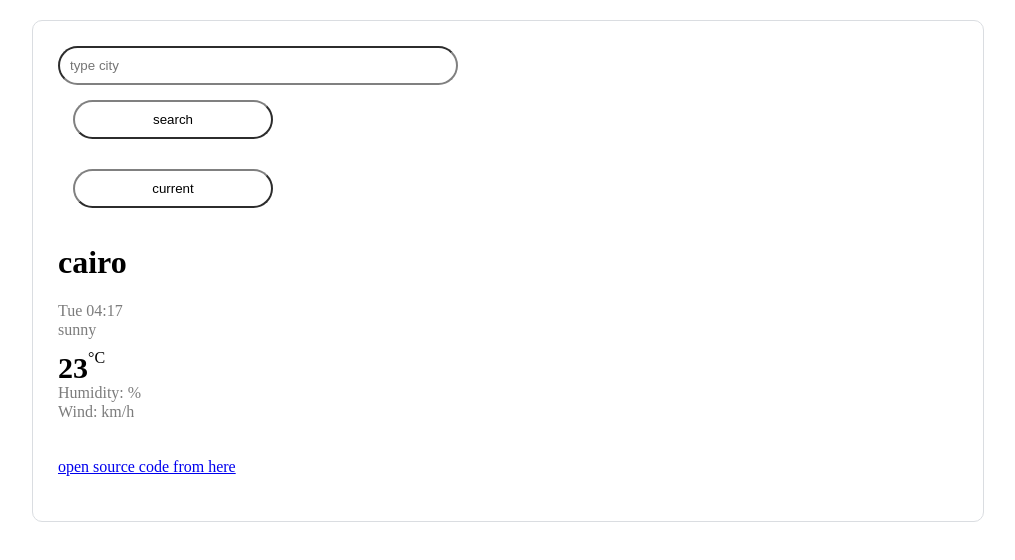
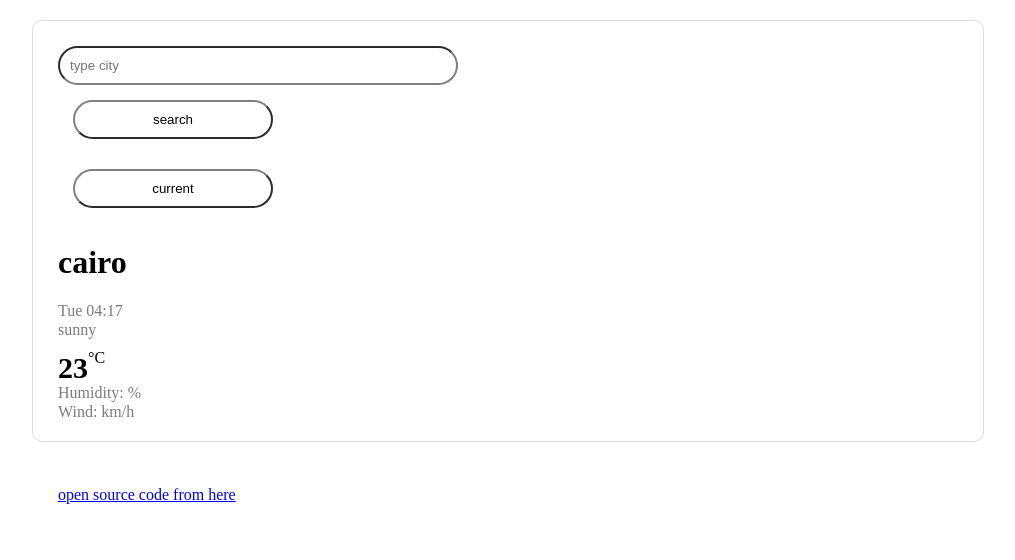
Before and after one commit to maryamabueleid/simple-weather-app-, a plain HTML site: page index.html in a window 1280 px wide. Shown: the whole page, without its empty margins (132-1147 px from the left). Drawn offline with nearby package versions, Linux system fonts and the light colour scheme; no server answers.

Commit message:
styled and updated the link

```diff
--- a/index.html
+++ b/index.html
@@ -32,14 +32,16 @@
           <ul>
             <li>Humidity: <span id="humidity"></span>%</li>
             <li>Wind: <span id="wind"></span> km/h</li>
-            <br /><br />
-            <li>
-              <a href="https://github.com/maryamabueleid/simple-weather-app-"
-                >open source code from here
-              </a>
-            </li>
           </ul>
         </div>
+        <br /><br /><br />
+        <ul>
+          <li>
+            <a href="https://github.com/maryamabueleid/simple-weather-app-"
+              >open source code from here
+            </a>
+          </li>
+        </ul>
       </div>
     </div>
 
--- a/src/styles.css
+++ b/src/styles.css
@@ -4,7 +4,7 @@
   margin: 20px auto;
   border-radius: 10px;
   max-width: 900px;
-  height: 450px;
+  height: 370px;
 }
 #city-input {
   width: 400px;
```
